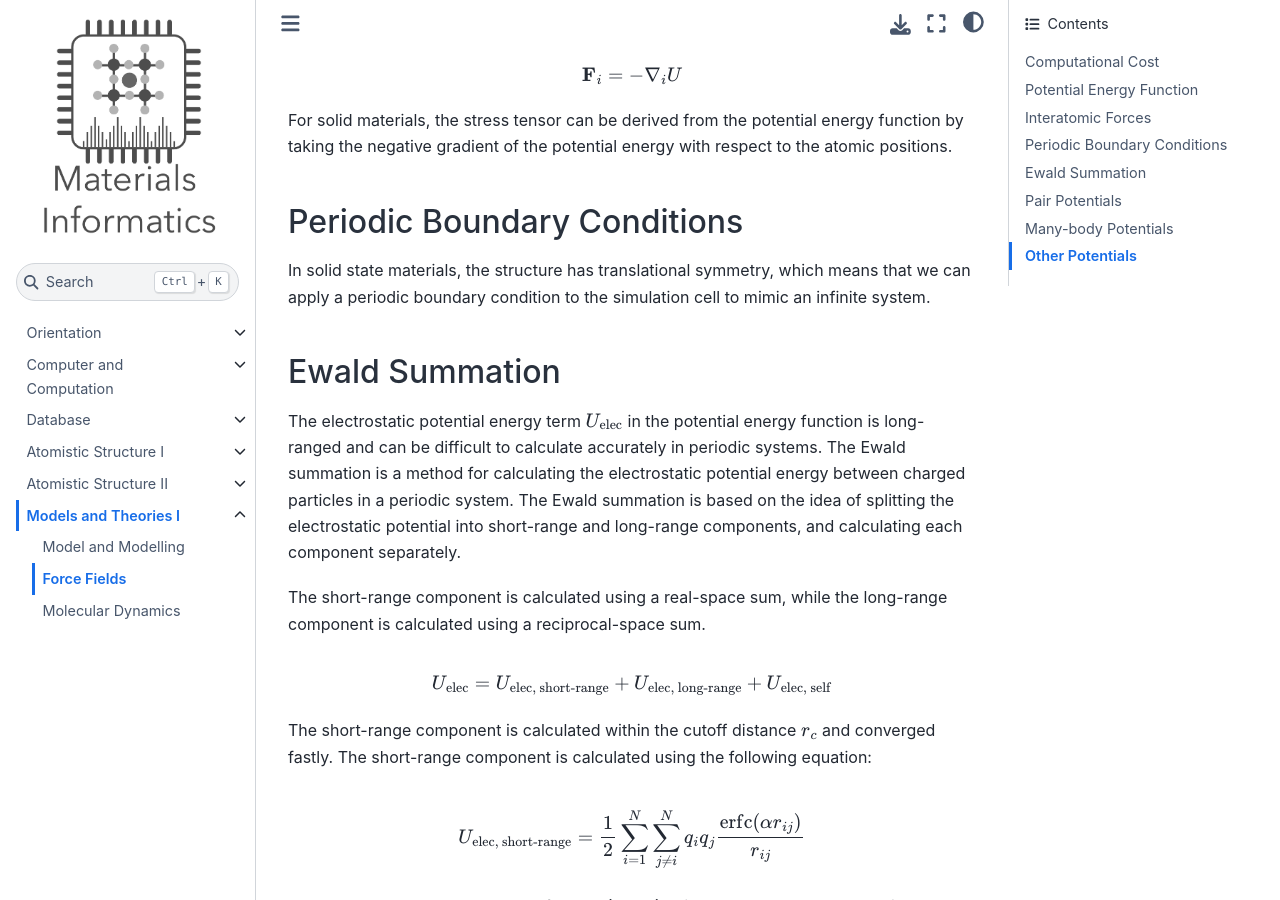
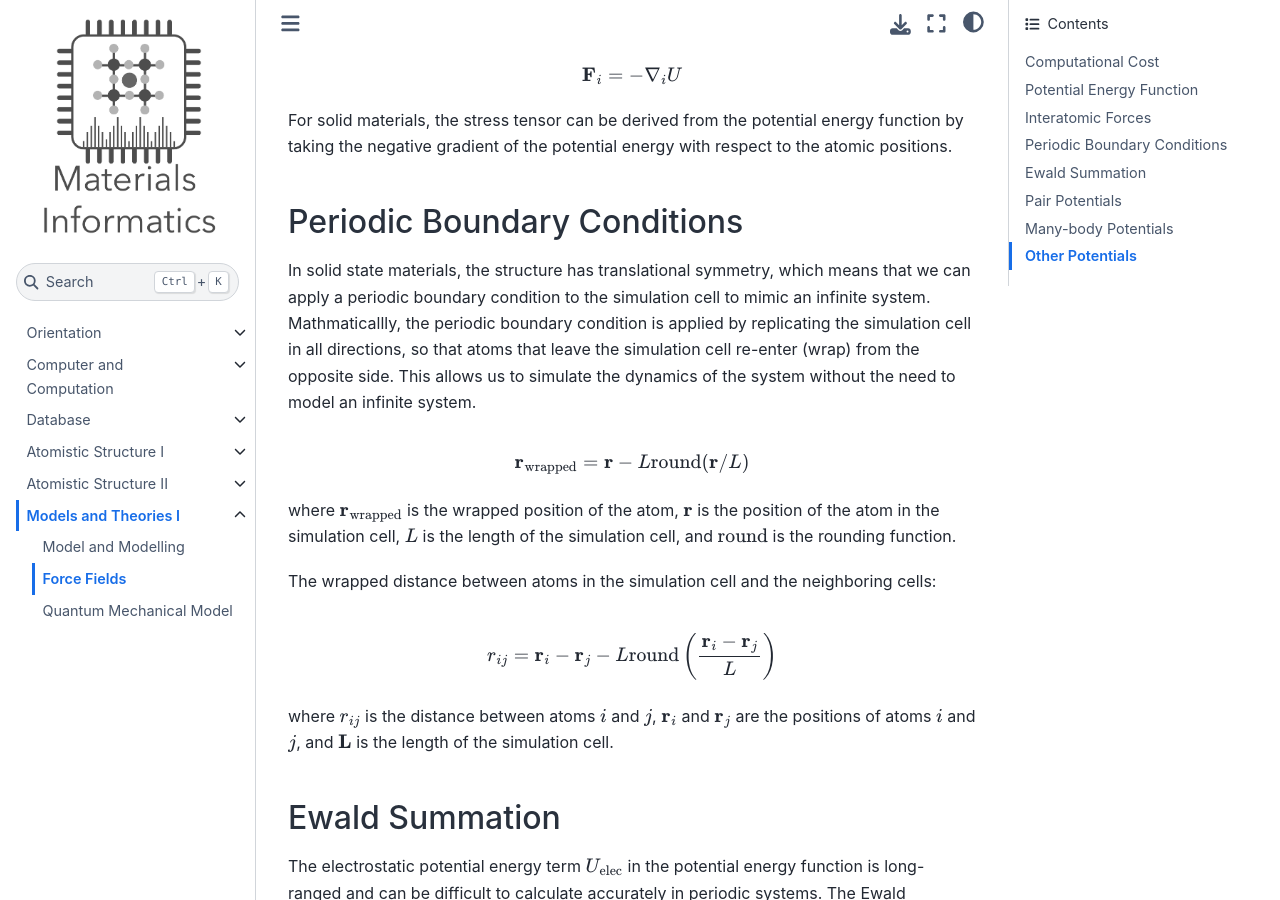
Before and after one commit to deng-group/MLE4217_5219_book, a Jupyter Book: the page built from models_and_theories_I/force_fields.md, in a window 1280 px wide and 900 px high, scrolled down 1786 px. Built offline with Jupyter Book 1.0.4 settings and Sphinx 7.4.7 and the Sphinx Book theme 1.1.4, drawn with Linux system fonts in a browser that asks for light colours; pages that are not in the unit, such as notebooks, are missing from menus; comment, search, counter and statistics services are not loaded; some of the changed text lies outside the part shown.

Commit message:
Add Monte Carlo and Statistical Mechanics chapters; remove molecular dynamics from models and theories I

```diff
--- a/_toc.yml
+++ b/_toc.yml
@@ -55,4 +55,5 @@
   - file: models_and_theories_I/modelling
   - file: models_and_theories_I/force_fields
   - file: models_and_theories_I/molecular_dynamics
+  - file: models_and_theories_I/dft
   - file: models_and_theories_I/ase
--- a/models_and_theories_I/force_fields.md
+++ b/models_and_theories_I/force_fields.md
@@ -35,7 +35,22 @@
 For solid materials, the stress tensor can be derived from the potential energy function by taking the negative gradient of the potential energy with respect to the atomic positions.
 
 ## Periodic Boundary Conditions
-In solid state materials, the structure has translational symmetry, which means that we can apply a periodic boundary condition to the simulation cell to mimic an infinite system.
+In solid state materials, the structure has translational symmetry, which means that we can apply a periodic boundary condition to the simulation cell to mimic an infinite system. Mathmaticallly, the periodic boundary condition is applied by replicating the simulation cell in all directions, so that atoms that leave the simulation cell re-enter (wrap) from the opposite side. This allows us to simulate the dynamics of the system without the need to model an infinite system.
+
+$$
+\mathbf{r}_{\text{wrapped}}= \mathbf{r} - L \text{round}(\mathbf{r}/{L})
+$$
+
+where $\mathbf{r}_{\text{wrapped}}$ is the wrapped position of the atom, $\mathbf{r}$ is the position of the atom in the simulation cell, $L$ is the length of the simulation cell, and $\text{round}$ is the rounding function.
+
+The wrapped distance between atoms in the simulation cell and the neighboring cells:
+
+$$
+r_{ij} = \mathbf{r}_i - \mathbf{r}_j - L \text{round}\left(\frac{\mathbf{r}_i - \mathbf{r}_j}{L}\right)
+$$
+
+where $r_{ij}$ is the distance between atoms $i$ and $j$, $\mathbf{r}_i$ and $\mathbf{r}_j$ are the positions of atoms $i$ and $j$, and $\mathbf{L}$ is the length of the simulation cell.
+
 
 ## Ewald Summation
 The electrostatic potential energy term $U_{\text{elec}}$ in the potential energy function is long-ranged and can be difficult to calculate accurately in periodic systems. The Ewald summation is a method for calculating the electrostatic potential energy between charged particles in a periodic system. The Ewald summation is based on the idea of splitting the electrostatic potential into short-range and long-range components, and calculating each component separately.
```
Also changed, not shown: models_and_theories_I/dft.md (added, +52 -0 lines), models_and_theories_I/molecular_dynamics.md (deleted, +0 -13 lines), models_and_theories_II/molecular_dynamics.md (added, +37 -0 lines), models_and_theories_II/monte_carlo.md (added, +1 -0 lines), models_and_theories_II/statistical_mech.md (added, +12 -0 lines).
